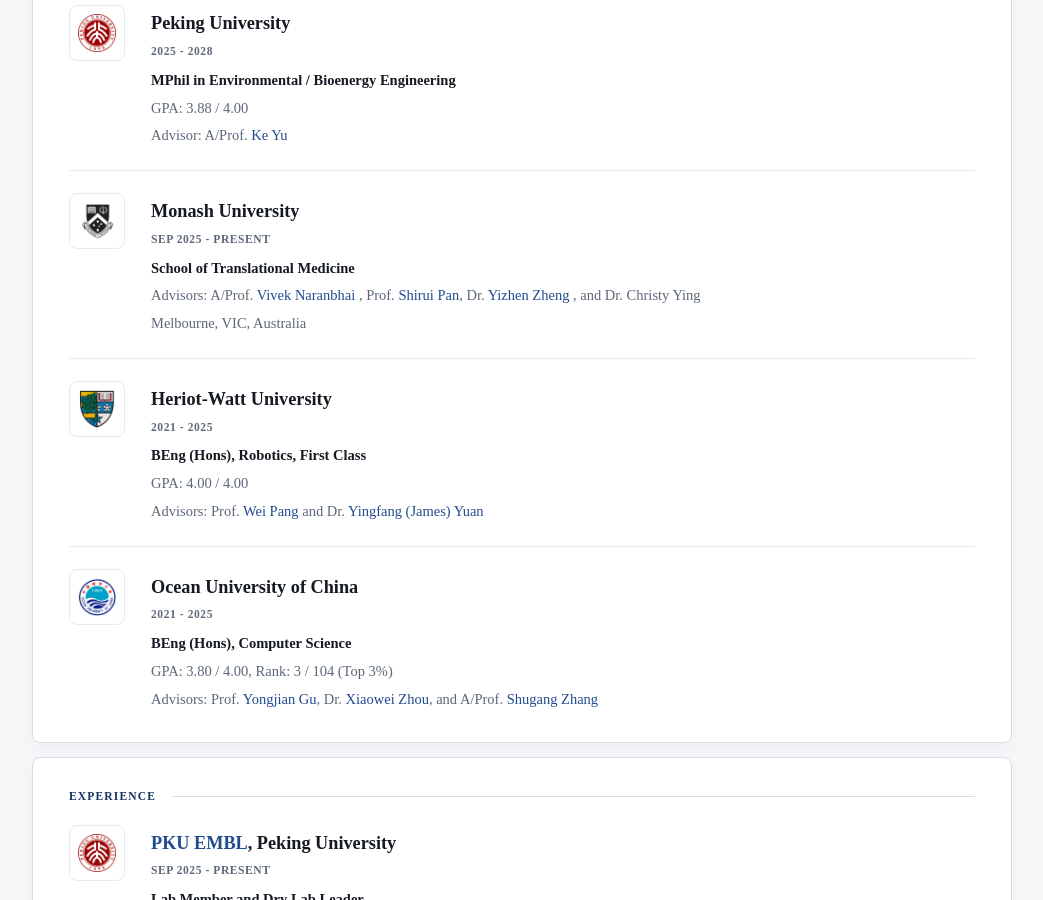
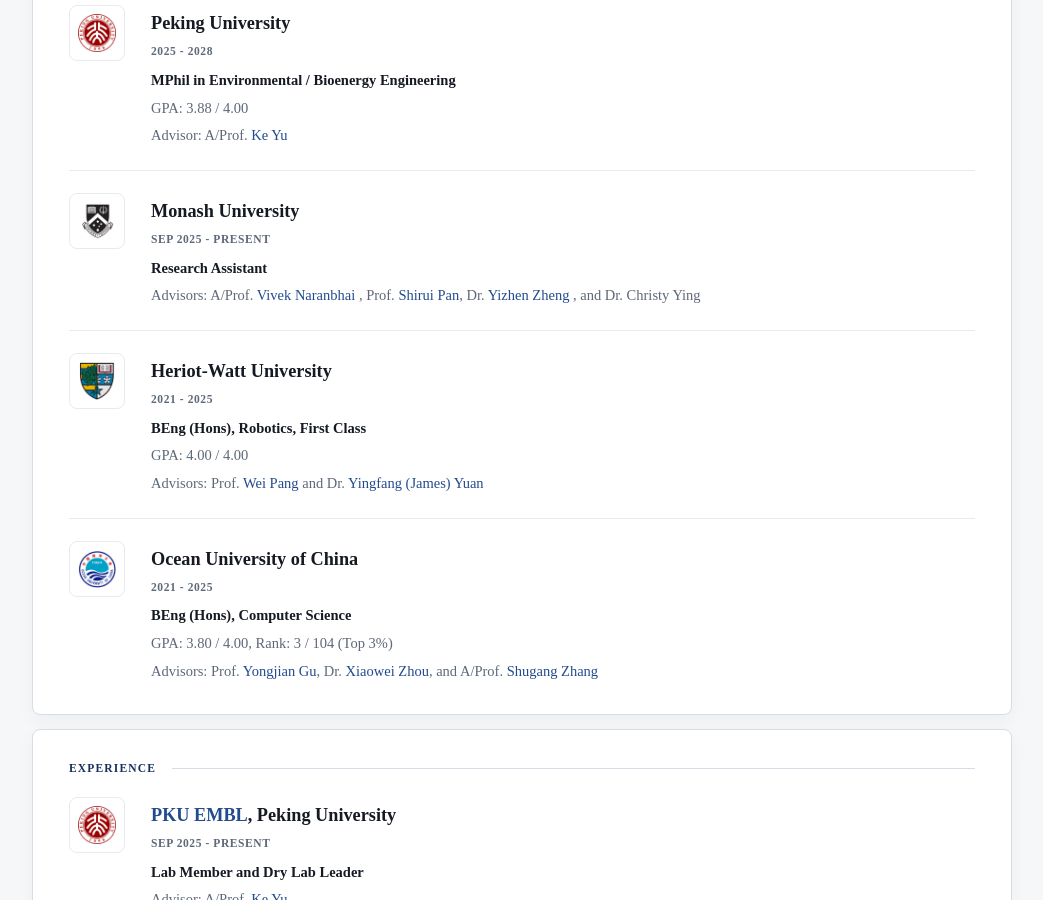
Before and after one commit to zhaorui-bi/zhaorui-bi.github.io, a Jekyll site: the page built from index.html, in a window 1280 px wide and 900 px high, scrolled down 2151 px. Shown: the whole window, without its empty margins (118-1161 px from the left). Built offline with Jekyll 4.4.1, drawn with Linux system fonts in a browser that asks for light colours.

Commit message:
Simplify Monash education entry

```diff
--- a/index.html
+++ b/index.html
@@ -328,7 +328,7 @@
           <div>
             <h3>Monash University</h3>
             <p class="entry-period">Sep 2025 - Present</p>
-            <p class="role-title">School of Translational Medicine</p>
+            <p class="role-title">Research Assistant</p>
             <p class="role-meta">
               Advisors: A/Prof.
               <a href="https://research.monash.edu/en/persons/vivek-naranbhai">
@@ -343,7 +343,6 @@
               </a>
               , and Dr. Christy Ying
             </p>
-            <p class="role-meta">Melbourne, VIC, Australia</p>
           </div>
         </article>
 
```
